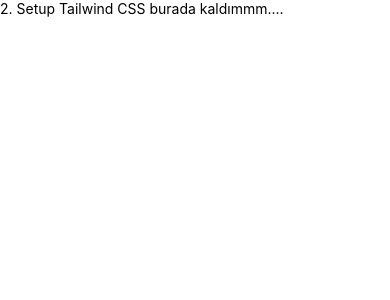
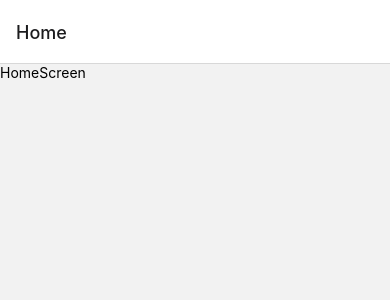
Before and after one commit to zzeynepcvk/AI_Voice_Assistant_Project, a React Native app: screen /Home in a window 390 px wide. Shown: the top 300 px of the page. Built offline with nearby package versions, Linux system fonts and the light colour scheme.

Commit message:
react navigation eklendi

```diff
--- a/App.js
+++ b/App.js
@@ -1,10 +1,11 @@
 import { View, Text , SafeAreaView } from 'react-native'
 import React from 'react'
+import AppNavigation from './src/navigation';
 
 export default function App() {
   return (
-    <SafeAreaView>
-      <Text>2. Setup Tailwind CSS burada kaldımmm.... </Text>
-    </SafeAreaView>
+   <AppNavigation/>
   )
 }
+
+/* ben expo kullanıyorum , react cli değil  */
--- a/package.json
+++ b/package.json
@@ -9,11 +9,15 @@
     "web": "expo start --web"
   },
   "dependencies": {
+    "@react-navigation/native": "^6.1.17",
+    "@react-navigation/native-stack": "^6.9.26",
     "expo": "~50.0.14",
     "expo-status-bar": "~1.11.1",
     "nativewind": "^2.0.11",
     "react": "18.2.0",
-    "react-native": "0.73.6"
+    "react-native": "0.73.6",
+    "react-native-safe-area-context": "4.8.2",
+    "react-native-screens": "~3.29.0"
   },
   "devDependencies": {
     "@babel/core": "^7.20.0",
--- /dev/null
+++ b/src/navigation/index.js
@@ -0,0 +1,23 @@
+// In App.js in a new project
+
+import * as React from 'react';
+import { View, Text } from 'react-native';
+import { NavigationContainer } from '@react-navigation/native';
+import { createNativeStackNavigator } from '@react-navigation/native-stack';
+import HomeScreen from '../screens/HomeScreen';
+import WelcomeScreen from '../screens/WelcomeScreen';
+
+const Stack = createNativeStackNavigator();
+
+function AppNavigation() {
+  return (
+    <NavigationContainer screenOptions={{headerShown:false}} initialRouteName='Welcome'>
+      <Stack.Navigator>
+        <Stack.Screen name="Home" component={HomeScreen} />
+        <Stack.Screen name="Welcome" component={WelcomeScreen} />
+      </Stack.Navigator>
+    </NavigationContainer>
+  );
+}
+
+export default AppNavigation;
--- /dev/null
+++ b/src/screens/HomeScreen.js
@@ -0,0 +1,10 @@
+import { View, Text } from 'react-native'
+import React from 'react'
+
+export default function HomeScreen() {
+  return (
+    <View>
+      <Text>HomeScreen</Text>
+    </View>
+  )
+}
--- /dev/null
+++ b/src/screens/WelcomeScreen.js
@@ -0,0 +1,10 @@
+import { View, Text, SafeAreaView } from 'react-native'
+import React from 'react'
+
+export default function WelcomeScreen() {
+  return (
+    <SafeAreaView>
+      <Text>WelcomeScreen</Text>
+    </SafeAreaView>
+  )
+}
```
Also changed, not shown: 1 other file (tests, documents, lock files or other folders).
